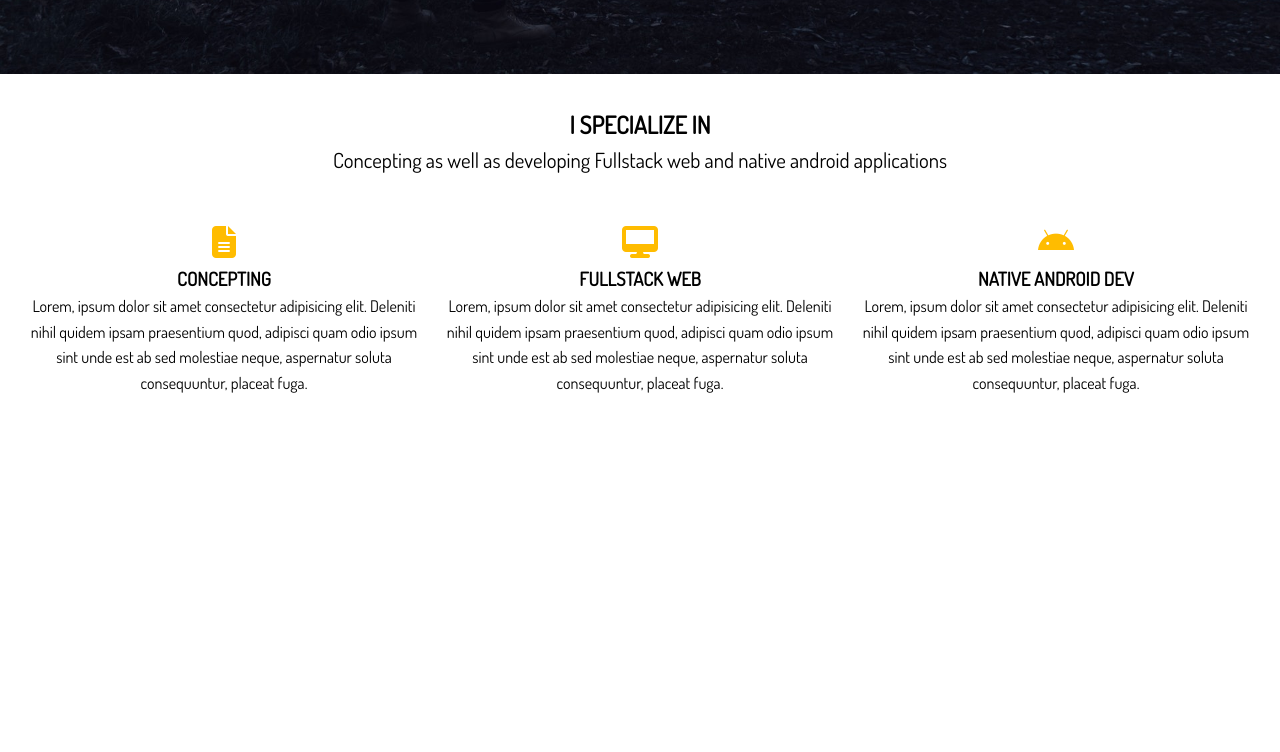
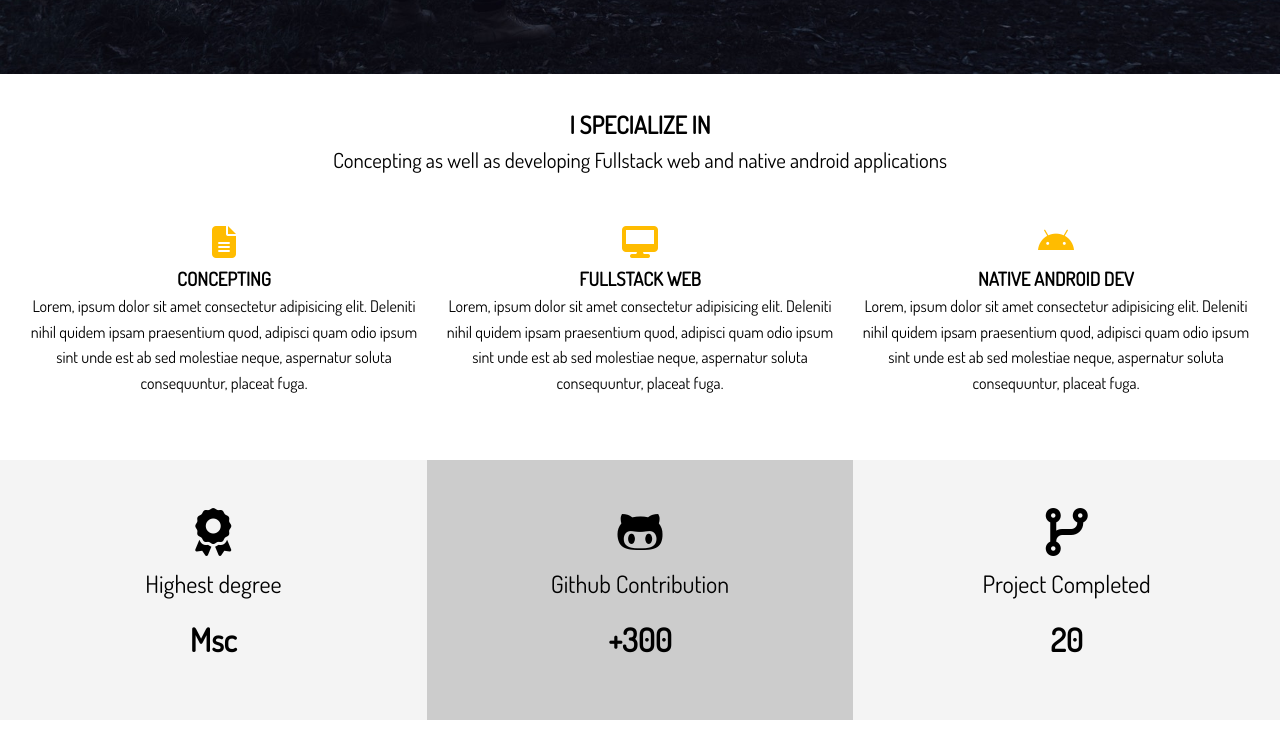
Before and after one commit to ramzi-omari/Portfolio-HTML-SASS, a website: page dist/index.html in a window 1280 px wide. Shown: the part 726-1478 px from the top of the page. Before the commit the page ends 1154 px from the top, so only its background shows below. Drawn offline with Linux system fonts and the light colour scheme.

Commit message:
Home Section B

```diff
--- a/scss/main.scss
+++ b/scss/main.scss
@@ -113,4 +113,35 @@ img {
       }
     }
   }
+
+  &-b {
+    .stats {
+      display: grid;
+      grid-template-columns: repeat(3, 1fr);
+
+      li {
+        line-height: 2;
+
+        &.stats-title {
+          font-size: 1.5rem;
+        }
+
+        &.stats-number {
+          font-size: 2rem;
+          font-weight: bold;
+        }
+      }
+
+      div {
+        padding: 3rem 0;
+
+        &:nth-child(odd) {
+          background: $light-color;
+        }
+        &:nth-child(even) {
+          background: $medium-color;
+        }
+      }
+    }
+  }
 }
```
Also changed, not shown: dist/css/main.css, dist/index.html.
